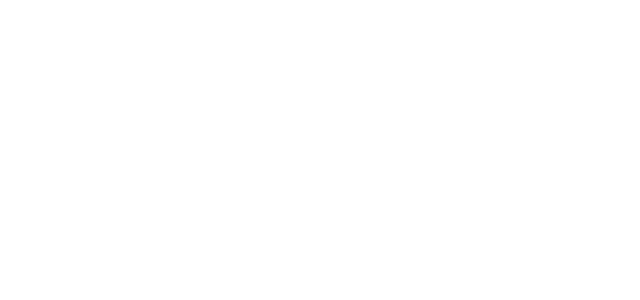
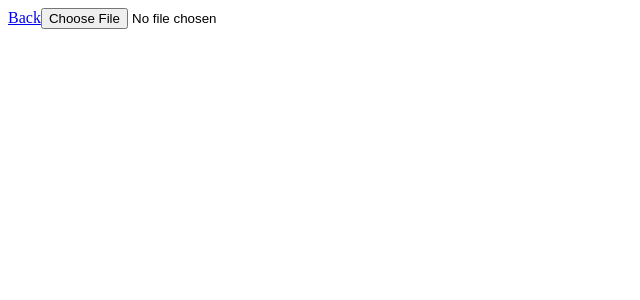
Before and after one commit to lekib2521/molaku-buji-project, an Angular app in the folder BujiAI/: page /notes in a window 1280 px wide. Before the commit this address led to /. Shown: the top 300 px of the page, without its empty margins (0-640 px from the left). Built offline with nearby package versions, Linux system fonts and the light colour scheme.

Commit message:
adding notes component

```diff
--- a/BujiAI/src/app/app.routes.ts
+++ b/BujiAI/src/app/app.routes.ts
@@ -3,10 +3,12 @@
 import { QuizComponent } from './quiz/quiz.component';
 import { HomeComponent } from './home/home.component';
 import { EssayComponent } from './essay/essay.component';
+import { NotesComponent } from './notes/notes.component';
 
 export const routes: Routes = [
     { path: '', redirectTo:'home', pathMatch:'full' },
     { path: 'home', component: HomeComponent },
     { path: 'quiz', component: QuizComponent },
     { path: 'essay', component: EssayComponent },
+    { path: 'notes', component: NotesComponent },
 ];
--- a/BujiAI/src/app/home/home.component.html
+++ b/BujiAI/src/app/home/home.component.html
@@ -1,5 +1,6 @@
 <div>BujiAI</div>
 <a routerLink='/quiz' style="cursor:pointer">Quiz</a>
 <a routerLink='/essay' style="cursor:pointer">Essay</a>
+<a routerLink="/notes" style="cursor:pointer">Notes</a>
 
 <!-- <router-outlet></router-outlet> -->
--- /dev/null
+++ b/BujiAI/src/app/notes/notes.component.html
@@ -0,0 +1,2 @@
+<a class="back" routerLink='/home'>Back</a>
+<input type="file" id="file"/>
```
Also changed, not shown: BujiAI/src/app/notes/notes.component.ts (added, +13 -0 lines), BujiAI/src/app/notes/notes.component.scss (added), 1 other file (tests, documents, lock files or other folders).
